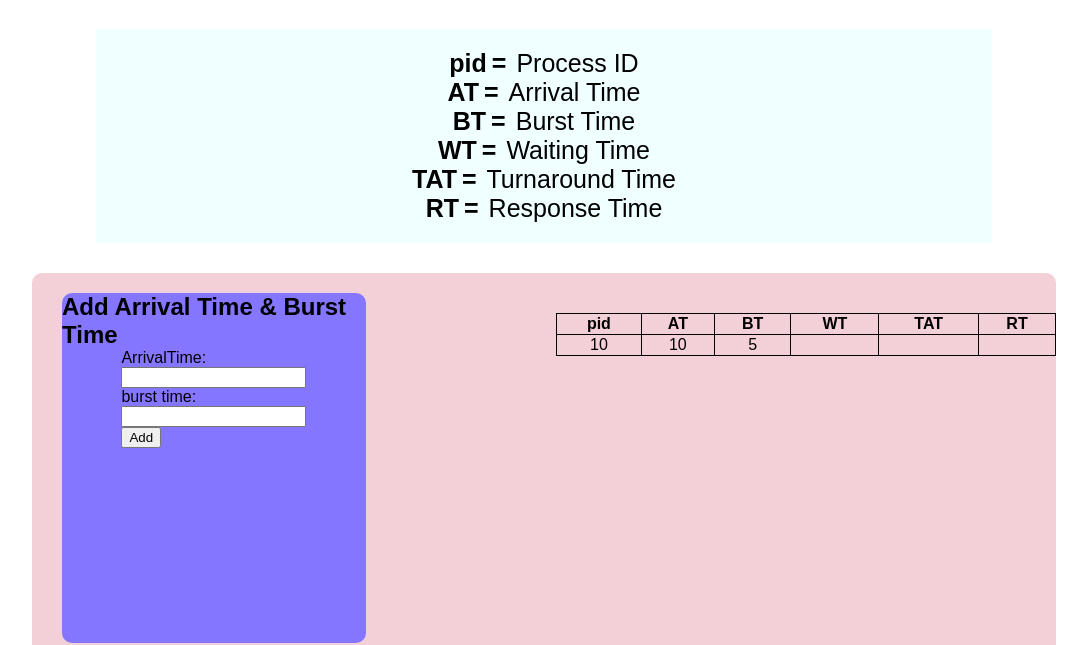
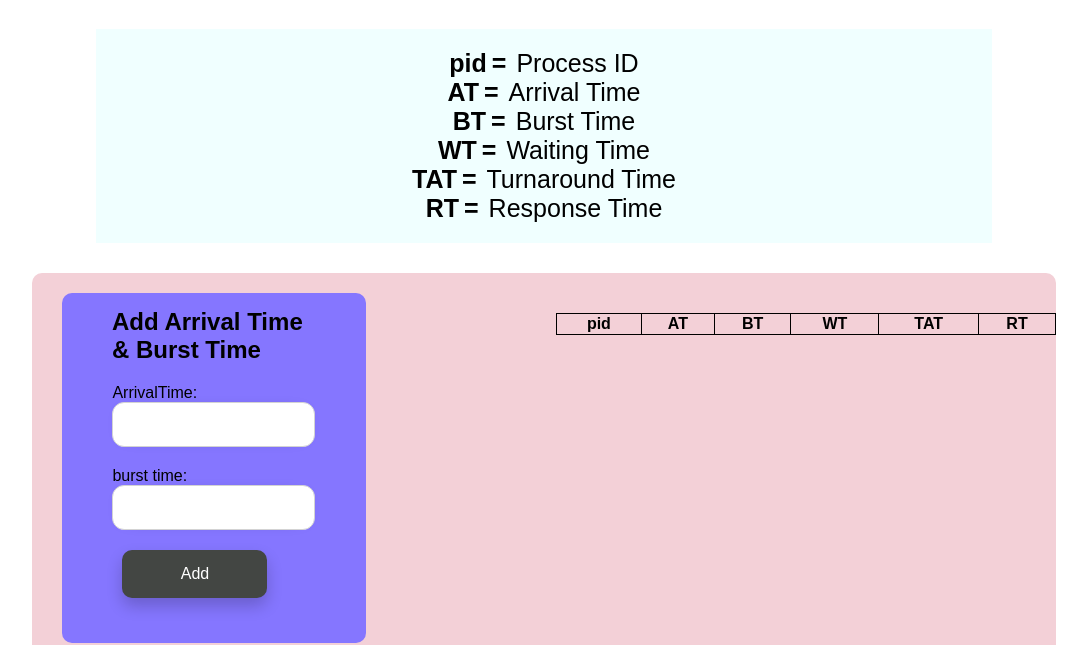
Before and after one commit to ahmniab/CPU-Scheduling, a plain HTML site: page index.html in a window 1280 px wide. Shown: the part 158-803 px from the top of the page, without its empty margins (96-1183 px from the left). Drawn offline with Linux system fonts and the light colour scheme.

Commit message:
create inputs

```diff
--- a/index.html
+++ b/index.html
@@ -1,11 +1,13 @@
 <!DOCTYPE html>
 <html lang="en">
+
 <head>
   <meta charset="UTF-8">
   <meta name="viewport" content="width=device-width, initial-scale=1.0">
   <link rel="stylesheet" href="style.css">
   <title>Shortest Job First</title>
 </head>
+
 <body>
   <div class="parent">
     <div class="container">
@@ -42,28 +44,34 @@
 
       <div class="inputs">
 
-                <div class="add"> <div class="container">
+        <div class="add">
+          <div class="container">
             <h2>Add Arrival Time & Burst Time</h2>
             <form id="inputForm">
               <div class="input-group">
-            <label for="arrivalTime /n"><p>ArrivalTime:</p></label>
-            <input type="number" id="arrivalTime" name="arrivalTime" min="1" required>
+                <label for="arrivalTime">
+                  <p>ArrivalTime:</p>
+                </label>
+                <input type="text" id="arrivalTime"  >
                 <span class="error" id="arrivalError"></span>
               </div>
 
               <div class="input-group">
-            <label  for="burstTime"><p>burst time:</p></label>
-            <input type="number" id="burstTime" name="burstTime" min="1" required>
+                <label for="burstTime">
+                  <p>burst time:</p>
+                </label>
+                <input type="text" id="burstTime"  >
                 <span class="error" id="burstError"></span>
               </div>
 
               <button type="button" onclick="addData()">Add</button>
             </form>
-</div> </div>
+          </div>
+        </div>
 
         <div class="table">
 
-                    <table>
+          <table id="table">
             <tr>
               <th>pid</th>
               <th>AT</th>
@@ -72,14 +80,7 @@
               <th>TAT</th>
               <th>RT</th>
             </tr>
-                        <tr>
-                          <td>10</td>
-                          <td>10</td>
-                          <td>5</td>
-                          <td></td>
-                          <td></td>
-                          <td></td>
-                        </tr>
+
 
           </table>
         </div>
@@ -113,4 +114,5 @@
   </div>
   <script src="js/process.js"></script>
 </body>
+
 </html>
--- a/js/process.js
+++ b/js/process.js
@@ -1,5 +1,5 @@
 class Process {
-    constructor(pid , AT, BT, WT, TAT, RT) {
+  constructor(pid, AT, BT, WT, TAT, RT) {
     this.pid = pid;
     this.AT = AT;
     this.BT = BT;
@@ -12,44 +12,52 @@ class Process {
 var Processes = new Array();
 
 function extract_processes() {
-  var table = document.querySelector(".container .inputs .table table");
+  var table = document.getElementById("table");
   var rows = table.querySelectorAll("tr");
   for (let i = 1; i < rows.length; i++) {
 
-    var row  = rows[i].querySelectorAll("td");
-    Processes.push(new Process(Number(row[0].innerText),Number(row[1].innerText),Number(row[2].innerText),Number(row[3].innerText),Number(row[4].innerText),Number(row[5].innerText)));
+    var row = rows[i].querySelectorAll("td");
+    Processes.push(new Process(Number(row[0].innerText), Number(row[1].innerText), Number(row[2].innerText), Number(row[3].innerText), Number(row[4].innerText), Number(row[5].innerText)));
 
   }
 
 }
 
 function get_Processes_on_time(processes, time) {
-  var processes_on_Time = [];
+  var processes_on_time = [];
 
   processes.forEach(process => {
     if (process.AT <= time) {
-      processesAfterTime.push(process);
+      processes_on_time.push(process);
     }
   });
 
-  return processesAfterTime;
+  return processes_on_time;
 }
 
 // "Apply Of :get_curr_process(extracted_Prss, prss_ontim)."
-// const extracted_Prss = ['process1', 'process2', 'process3'];
-// const prss_ontim = [
-//   { process: 'process1', time: 5 },
-//   { process: 'process2', time: 3 },
-//   { process: 'process3', time: 7 },
-//   { process: 'process4', time: 2 }
-// ];
 
 // const leastProcess = get_curr_process(extracted_Prss, prss_ontim);
 // console.log(leastProcess);
-// console.log(extracted_Prss);
+
+function pc(extracted_Prss, prss_ontim) {
+  prss_ontim.sort((a, b) => a.BT - b.BT);
+  let curr = prss_ontim[0];
+  extracted_Prss.splice(extracted_Prss.indexOf(curr), 1);
+  return curr;
+
+}
+var extracted_Prss = [new Process(1, 1, 2, 0, 0, 0), new Process(2, 2, 3, 0, 0, 0), new Process(3, 2, 2, 0, 0, 0), new Process(4, 2, 2, 0, 0, 0),];
+console.log('extracted_Prss');
+console.log(extracted_Prss);
+
+var prss_ontime = get_Processes_on_time(extracted_Prss, 3);
+
+console.log(pc(extracted_Prss, prss_ontime));
+console.log(extracted_Prss);
 
 
-function get_curr_process(extracted_Prss, prss_ontim) {
+function get_curr_process(extracted_Prss, prss_ontime) {
 
   const processes = [];
 
@@ -82,9 +90,39 @@ function get_curr_process(extracted_Prss, prss_ontim) {
   return leastProcess.process;
 }
 
+pid = 1;
+function insert_to_table(AT, BT) {
+  let table = document.getElementById("table");
+  let new_p_tr = document.createElement("tr");
 
-// extract_processes();
-// Processes.forEach(element => {
-//   console.log(element);
+  new_p_tr.innerHTML = `
+  <td>P${pid++}</td>
+  <td>${AT}</td>
+  <td>${BT}</td>
+  <td></td>
+  <td></td>
+  <td></td>`;
 
-// });
+  table.appendChild(new_p_tr);
+}
+
+function addData() {
+  let AT = document.getElementById('arrivalTime');
+  let BT = document.getElementById('burstTime');
+  if (isNaN(AT.value) || isNaN(BT.value)) {
+    alert("Only numbers allowed");
+  }
+  else if(AT.value === "" || BT.value === "")
+  {
+    alert("There is no input")
+  }
+  else if(Number(AT.value) < 0){
+    alert("The time starts from 0");
+
+  }else if(Number(BT.value) < 1){
+    alert("The smallest value of burst time can be 1");
+  }
+  else{
+    insert_to_table(AT.value,BT.value);
+  }
+}
--- a/style.css
+++ b/style.css
@@ -1,8 +1,9 @@
-*{
+* {
   padding: 10;
   margin: 0;
   box-sizing: border-box;
 }
+
 /* width */
 ::-webkit-scrollbar {
   width: 10px;
@@ -22,54 +23,64 @@
 ::-webkit-scrollbar-thumb:hover {
   background: #555;
 }
-body{
+
+body {
   /* background-color: #18191a; */
   /* color: #d3d2d0; */
   font-family: Arial, Helvetica, sans-serif;
 }
 
-.container{
+.container {
   display: flex;
   flex-direction: column;
   justify-content: center;
   align-items: center;
+
 }
 
-.container > .info .el .key{
+.container>.info .el .key {
   font-weight: 800;
 }
-.container > .info .el .key::after{
+
+.container>.info .el .key::after {
   content: "=";
   margin-left: 5px;
 }
-.container > .info .el{
+
+.container>.info .el {
   display: flex;
   gap: 10px;
   justify-content: center;
 
 
 }
-.container > .info{
+
+.container>.info {
   width: 70%;
   margin: 30px;
   font-size: 25px;
   background-color: azure;
   padding: 20px;
 }
-.container > h1{
+
+.container>h1 {
   margin: 20px;
   margin-top: 100px;
   text-align: center;
+
 }
-.container .inputs{
+
+.container .inputs {
   background-color: #F3D0D7;
   width: 80%;
   min-height: 500px;
+
   border-radius: 10px;
   display: flex;
   position: relative;
 }
-.container .inputs .table{
+
+.container .inputs .table {
   padding: 10px;
   height: 400px;
   margin-left: 150px;
@@ -77,21 +88,25 @@ body{
   overflow-y: auto;
   overflow-x: hidden;
 }
-table, th, td {
+
+table,
+th,
+td {
   border: 1px solid;
   text-align: center;
 }
-.container .inputs .table table{
+
+.container .inputs .table table {
   border-collapse: collapse;
   width: 500px;
 }
 
-.container .inputs .add{
+.container .inputs .add {
   background-color: #8576FF;
   width: 310px;
   height: 350px;
   border-radius: 10px;
-    margin: 20px 30px 0 ;
+  margin: 20px 30px 0;
 
 
 }
@@ -112,13 +127,14 @@ table, th, td {
   cursor: pointer;
   border-radius: 10px;
   transition-duration: 0.4s;
-    box-shadow: 0px 8px 16px 0px rgba(0,0,0,0.2);
+  box-shadow: 0px 8px 16px 0px rgba(0, 0, 0, 0.2);
   width: 145px;
 }
 
 .reset-button:hover {
   background-color: #ff70ec;
 }
+
 .play-button {
   background-color: #434643;
   border: none;
@@ -135,13 +151,11 @@ table, th, td {
   cursor: pointer;
   border-radius: 10px;
   transition-duration: 0.4s;
-    box-shadow: 0px 8px 16px 0px rgba(0,0,0,0.2);
+  box-shadow: 0px 8px 16px 0px rgba(0, 0, 0, 0.2);
   width: 145px;
 }
 
-  .play-button:hover {
-    background-color: #ff70ec;
-  }
+
 #chart-div {
   width: 70%;
   height: 40px;
@@ -164,7 +178,8 @@ table, th, td {
   line-height: 40px;
   border: 0px solid black;
 }
-  .start-time>div{
+
+.start-time>div {
   position: absolute;
   bottom: -35px;
   right: -5px;
@@ -197,3 +212,65 @@ table, th, td {
   right: -5px;
 
 }
+
+Form{
+  display: flex;
+  flex-direction: column;
+  gap: 20px;
+}
+
+.add .container {
+  align-items: center;
+  padding: 50px;
+  padding-top: 15px;
+  gap: 20px;
+}
+input[type='text']{
+  height: 30px;
+  /* background-color: #434643; */
+}
+input[type='text'] {
+  width: 100%;
+  max-width: 220px;
+  height: 45px;
+  padding: 12px;
+  border-radius: 12px;
+  border: 1.5px solid lightgrey;
+  outline: none;
+  transition: all 0.3s cubic-bezier(0.19, 1, 0.22, 1);
+  box-shadow: 0px 0px 20px -18px;
+}
+
+input[type='text']:hover {
+  border: 2px solid lightgrey;
+  box-shadow: 0px 0px 20px -17px;
+}
+
+input[type='text']:active {
+  transform: scale(0.95);
+}
+
+input[type='text']:focus {
+  border: 2px solid grey;
+}
+
+.add button {
+  background-color: #434643;
+  border: none;
+  color: white;
+  padding: 15px 32px;
+  text-align: center;
+  text-decoration: none;
+  display: block;
+  font-size: 16px;
+  cursor: pointer;
+  border-radius: 10px;
+  transition-duration: 0.4s;
+  box-shadow: 0px 8px 16px 0px rgba(0, 0, 0, 0.2);
+  width: 145px;
+  margin-left: 10px;
+}
+
+button:hover {
+  background-color: #ff70ec;
+}
```
Lines whose indentation alone changed are shown as unchanged.
